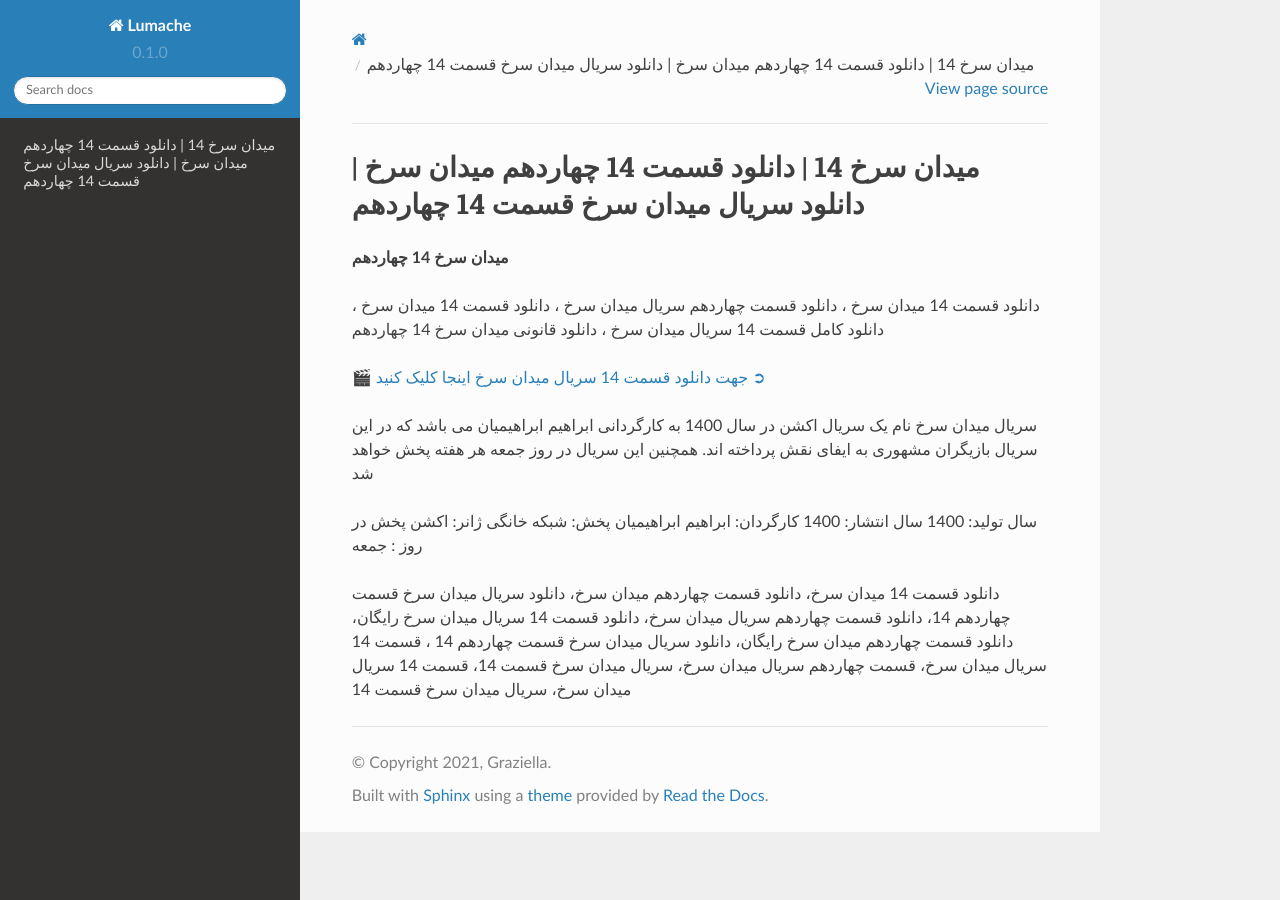
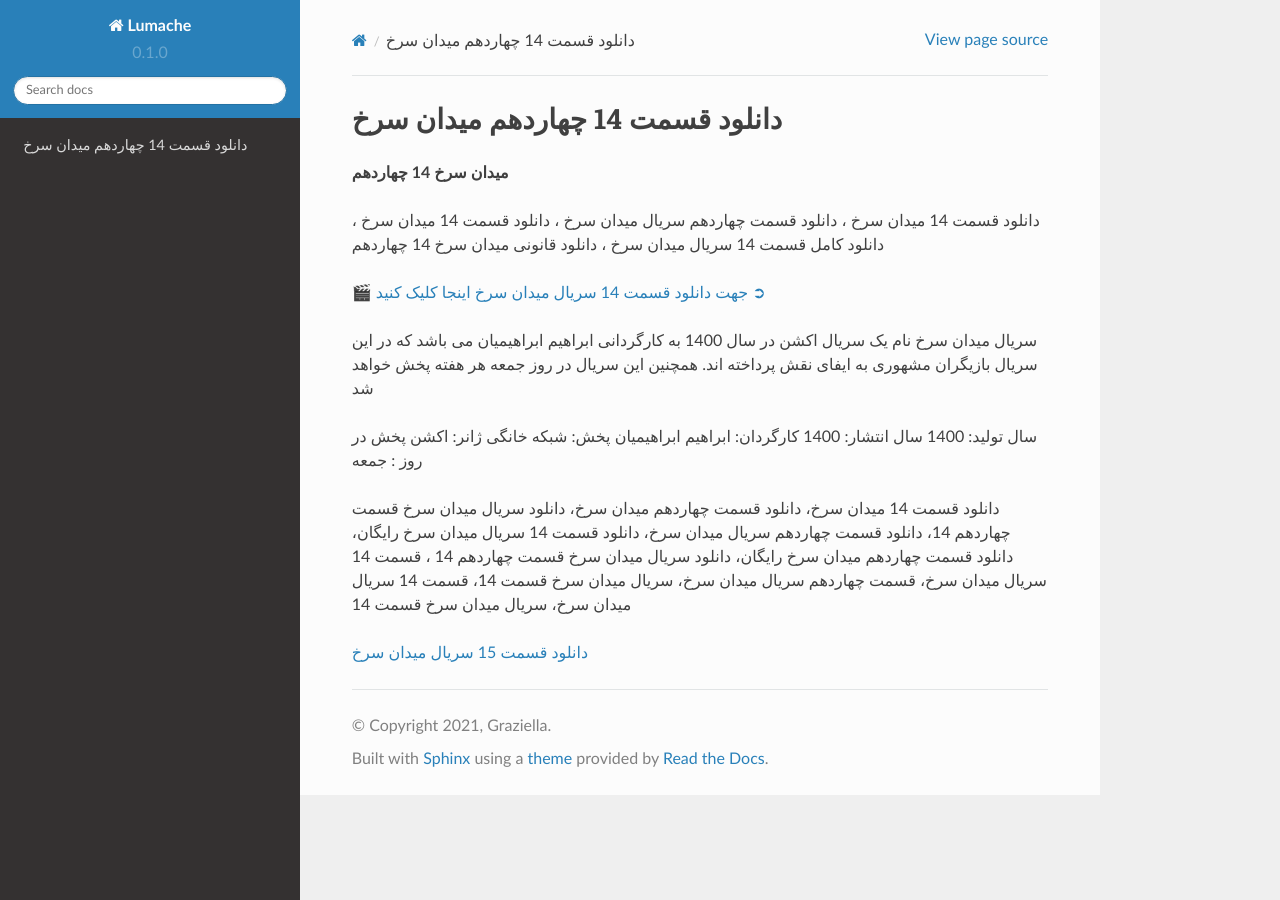
Before and after one commit to filmva/meydanesorkh14, a Sphinx documentation site: the page built from docs/source/index.rst, in a window 1280 px wide. Built offline with Sphinx 7.4.7 and the Read the Docs theme 2.0.0, drawn with Linux system fonts in a browser that asks for light colours.

Commit message:
Update index.rst

```diff
--- a/docs/source/index.rst
+++ b/docs/source/index.rst
@@ -1,4 +1,4 @@
-میدان سرخ 14 | دانلود قسمت 14 چهاردهم میدان سرخ | دانلود سریال میدان سرخ قسمت 14 چهاردهم
+دانلود قسمت 14 چهاردهم میدان سرخ
 ===================================
 
 **میدان سرخ 14 چهاردهم**
@@ -18,3 +18,5 @@
 
 
 دانلود قسمت 14 میدان سرخ، دانلود قسمت چهاردهم میدان سرخ، دانلود سریال میدان سرخ قسمت چهاردهم 14، دانلود قسمت چهاردهم سریال میدان سرخ، دانلود قسمت 14 سریال میدان سرخ رایگان، دانلود قسمت چهاردهم میدان سرخ رایگان، دانلود سریال میدان سرخ قسمت چهاردهم 14 ، قسمت 14 سریال میدان سرخ، قسمت چهاردهم سریال میدان سرخ، سریال میدان سرخ قسمت 14، قسمت 14 سریال میدان سرخ، سریال میدان سرخ قسمت 14
+
+`دانلود قسمت 15 سریال میدان سرخ <https://meydanesorkh15.readthedocs.io/en/latest/>`_
```
